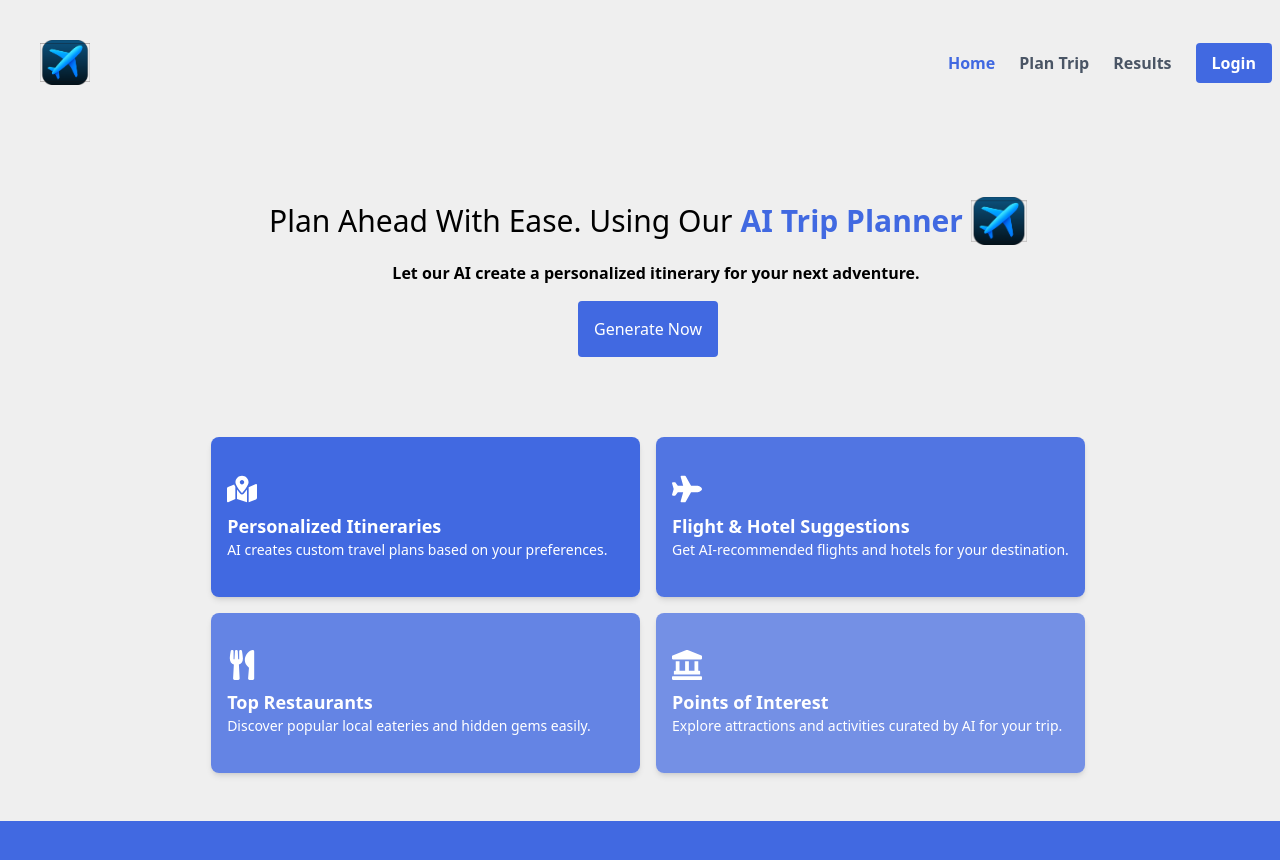
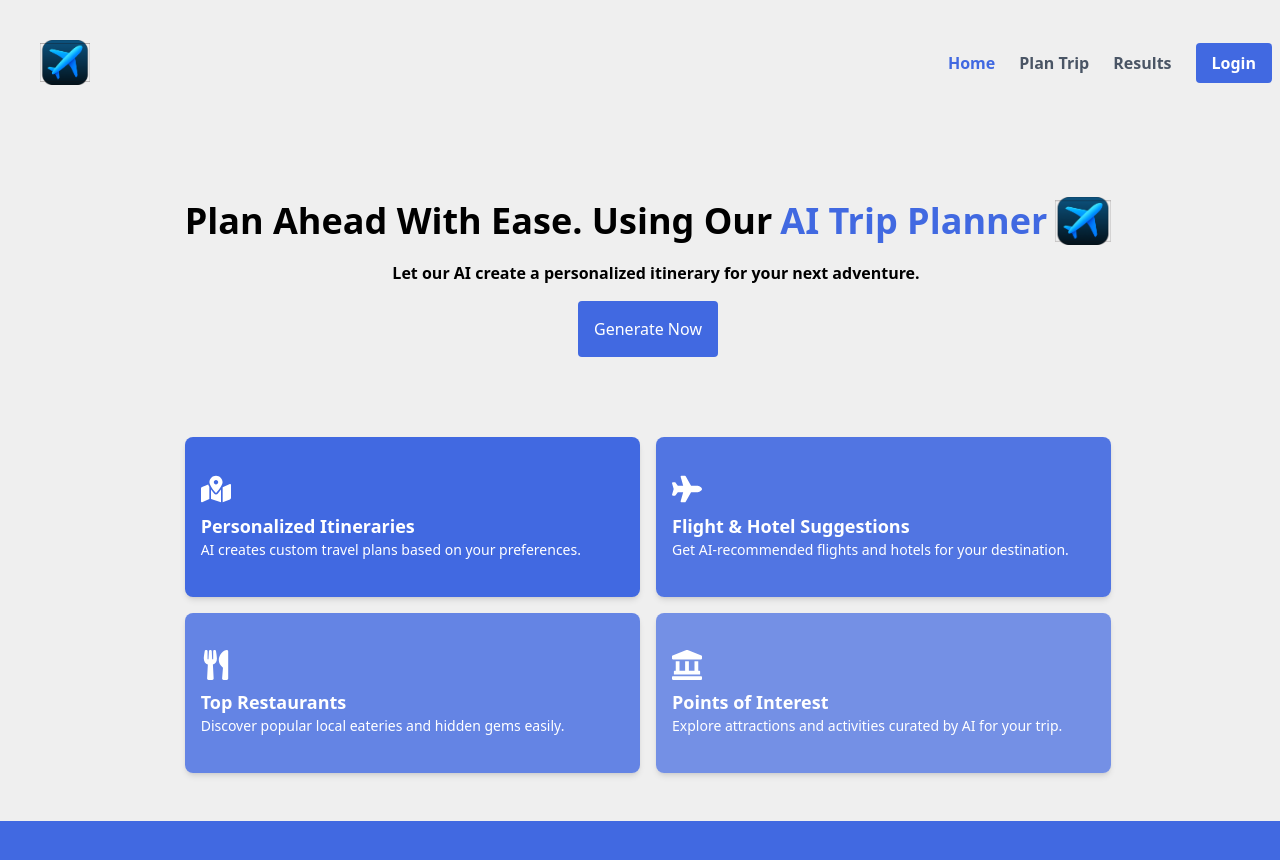
Before and after one commit to AbdulAdnan7/AIPlanner, a React (Vite) app in the folder Frontend/: page / in a window 1280 px wide. Shown: the top 860 px of the page. Built offline with nearby package versions, Linux system fonts and the light colour scheme.

Commit message:
Fixed Bugs

```diff
--- a/Frontend/src/components/HeroSection.jsx
+++ b/Frontend/src/components/HeroSection.jsx
@@ -13,13 +13,14 @@
     <>
    <section className='h-[80vh] flex mt-16 justify-center p-6 ml-4 md:p-4' >
   <div>
-   <h1 className='text-3xl text-center flex items-center justify-center gap-2'>
+<h1 className="text-3xl md:text-4xl text-center font-bold flex flex-wrap justify-center items-center gap-2">
   Plan Ahead With Ease. Using Our
-  <span className='text-[#4169E1] font-semibold flex items-center gap-2'>
+  <span className="text-[#4169E1] flex items-center gap-2">
     AI Trip Planner
-    <img src={Logo} alt="Logo" className='h-12 w-14' />
+    <img src={Logo} alt="Logo" className="h-12 w-14" />
   </span>
 </h1>
+
 
     <p className='text-center mt-4 font-semibold ml-4'>Let our AI create a personalized itinerary for your next adventure.</p>
     <div className='flex justify-center items-center mt-4'>
```
